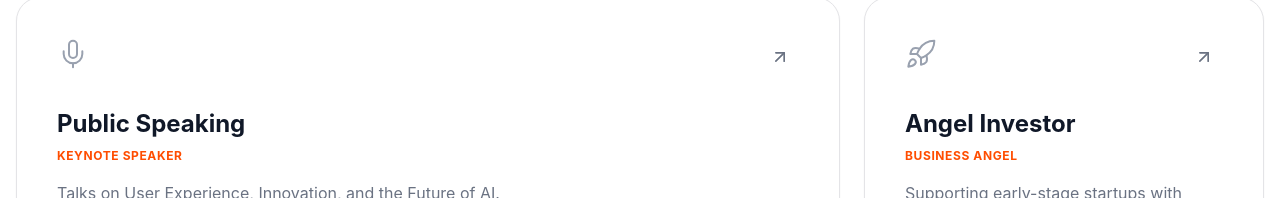
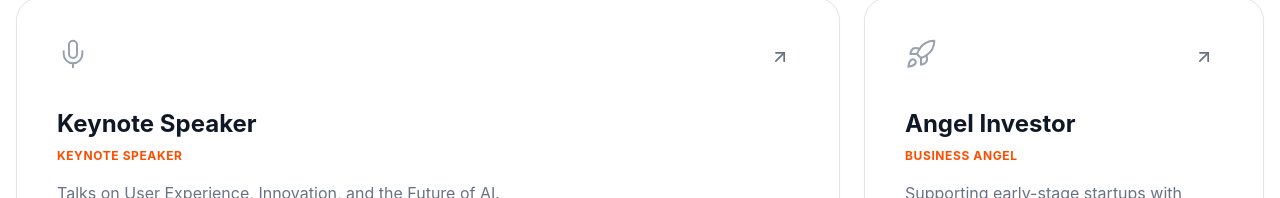
Before and after one commit to CarloMatic/carlomatic_com, a React (Vite) app: page /#/ in a window 1280 px wide. Shown: the part 1667-1865 px from the top of the page. Built offline with nearby package versions, Linux system fonts and the light colour scheme.

Commit message:
content: Update translations (Keynote, Gedanken, Basis, Slogan)

```diff
--- a/src/components/BentoGrid.tsx
+++ b/src/components/BentoGrid.tsx
@@ -17,7 +17,7 @@ export function BentoGrid() {
                     {language === 'en' ? 'Ventures &' : 'Projekte &'} <span className="text-brand-neon">Insights</span>
                 </h2>
                 <p className="text-gray-500 font-sans text-sm tracking-wide">
-                    {language === 'en' ? 'Curated Projects & Thought Leadership' : 'Kuratierte Projekte & Thought Leadership'}
+                    {language === 'en' ? 'Curated Projects & Thought Leadership' : 'Kuratierte Projekte & Gedanken'}
                 </p>
             </motion.div>
 
--- a/src/components/Hero.tsx
+++ b/src/components/Hero.tsx
@@ -34,9 +34,9 @@ export function Hero() {
             experience: '+15 Jahre Erfahrung',
             geek: 'Geek',
             efoil: 'leidenschaftlicher E-Foil Fahrer',
-            basedIn: 'HOMEBASE: DEUTSCHLAND',
+            basedIn: 'BASIS: DEUTSCHLAND',
             ready: 'Lust auf Neues?',
-            letsBuild: 'Lass uns gemeinsam Großes erschaffen',
+            letsBuild: 'Lasst uns gemeinsam Außergewöhnliches schaffen',
             viewWork: 'Pioneers'
         }
     };
--- a/src/data/ventures.ts
+++ b/src/data/ventures.ts
@@ -55,7 +55,7 @@ export const ventures = [
     },
     {
         id: 'speaking',
-        title: 'Public Speaking',
+        title: 'Keynote Speaker',
         role: { en: 'Keynote Speaker', de: 'Keynote Speaker' },
         description: { en: 'Talks on User Experience, Innovation, and the Future of AI.', de: 'Vorträge über User Experience, Innovation und die Zukunft der KI.' },
         icon: Mic,
```
